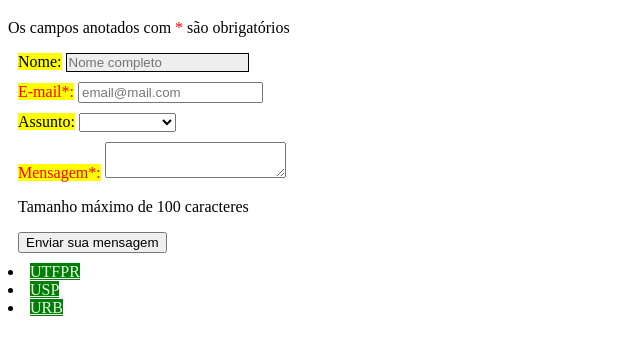
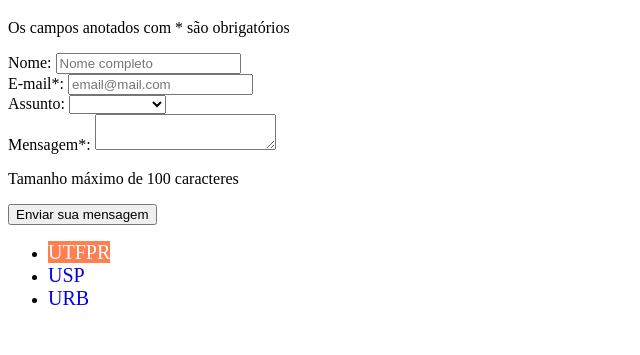
Before and after one commit to Renato007/Treinamento-StartSe, a plain HTML site: page codigos/aula-CSS/aula_seletor02.html in a window 1280 px wide. Shown: the part 61-416 px from the top of the page, without its empty margins (0-640 px from the left). Drawn offline with Linux system fonts and the light colour scheme.

Commit message:
03-CSS-Pseudo classes -estado especifico de um elemento

```diff
--- a/codigos/aula-CSS/aula_seletor02.html
+++ b/codigos/aula-CSS/aula_seletor02.html
@@ -4,7 +4,7 @@
     <meta charset="UTF-8" />
     <meta http-equiv="X-UA-Compatible" content="IE=edge" />
     <meta name="viewport" content="width=device-width, initial-scale=1.0" />
-    <link rel="stylesheet" href="./css/seletores02.css" />
+    <link rel="stylesheet" href="./css/pseudoClasses.css" />
     <title>Seletores</title>
   </head>
   <body>
@@ -38,9 +38,11 @@
       <div class="button">
         <button type="submit">Enviar sua mensagem</button>
       </div>
-      <li><a href="http>//utfpr.edu.br">UTFPR</a></li>
-      <li><a href="http>//usp.edu.br">USP</a></li>
-      <li><a href="http>//urb.edu.br">URB</a></li>
+      <ul id="meusLinks">
+        <li><a href="http>//utfpr.edu.br">UTFPR</a></li>
+        <li><a href="http>//usp.edu.br">USP</a></li>
+        <li><a href="http>//urb.edu.br">URB</a></li>
+      </ul>
     </form>
   </body>
 </html>
--- /dev/null
+++ b/codigos/aula-CSS/css/pseudoClasses.css
@@ -0,0 +1,17 @@
+li a{
+font-size: 20px ;
+text-decoration: none;
+}
+a:hover{
+    background-color: yellow;
+}
+a:visited, h1:hover{
+    color: purple;
+}
+input:focus, textarea:focus{
+    background-color: yellow;
+}
+#meusLinks li:first-child a{
+    background-color: coral;
+    color: white;
+}
```
